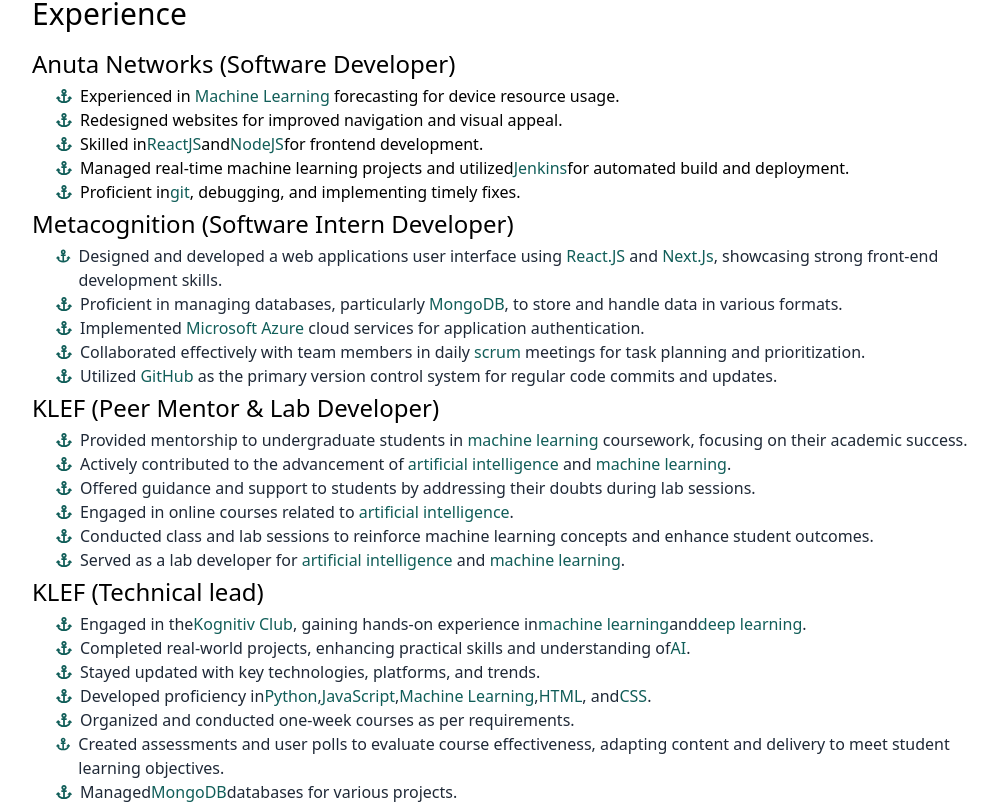
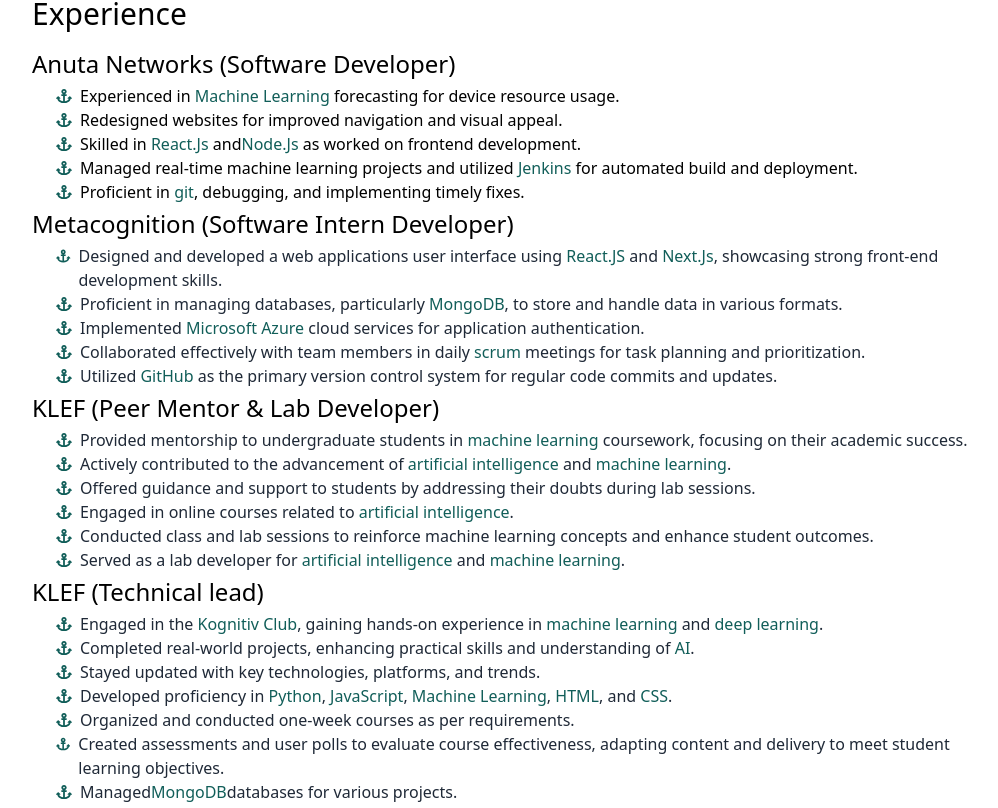
Before and after one commit to SameerRaja2331/portfolio, a Next.js app: page / in a window 1280 px wide. Shown: the part 952-1760 px from the top of the page, without its empty margins (128-1126 px from the left). Built offline with nearby package versions, Linux system fonts and the light colour scheme.

Commit message:
Stable Update-1.1

```diff
--- a/src/pages/index.js
+++ b/src/pages/index.js
@@ -109,21 +109,26 @@
               </li>
               <li className="flex items-start">
                 <FaAnchor text-2xl className="text-teal-800 mt-1 mr-2" />
-                Skilled in <span className="text-teal-800">
-                  ReactJS{" "}
-                </span>and <span className="text-teal-800">NodeJS </span>for
+                <p>
+                  Skilled in <span className="text-teal-800">React.Js</span> and
+                  <span className="text-teal-800">Node.Js</span> as worked on
                   frontend development.
+                </p>
               </li>
               <li className="flex items-start">
                 <FaAnchor text-2xl className="text-teal-800 mt-1 mr-2" />
-                Managed real-time machine learning projects and utilized{" "}
-                <span className="text-teal-800">Jenkins </span>
-                for automated build and deployment.
+                <p>
+                  Managed real-time machine learning projects and utilized
+                  <span className="text-teal-800"> Jenkins</span> for automated
+                  build and deployment.
+                </p>
               </li>
               <li className="flex items-start">
                 <FaAnchor text-2xl className="text-teal-800 mt-1 mr-2" />
+                <p>
                   Proficient in <span className="text-teal-800">git</span>,
                   debugging, and implementing timely fixes.
+                </p>
               </li>
             </ul>
             <h2 className="text-2xl py-1">
@@ -230,16 +235,20 @@
             <ul className="list-disc pl-6 text-gray-800">
               <li className="flex items-start">
                 <FaAnchor className="text-teal-800 mt-1 mr-2" />
+                <p>
                   Engaged in the{" "}
                   <span className="text-teal-800">Kognitiv Club</span>, gaining
                   hands-on experience in{" "}
                   <span className="text-teal-800">machine learning</span> and{" "}
                   <span className="text-teal-800">deep learning</span>.
+                </p>
               </li>
               <li className="flex items-start">
                 <FaAnchor className="text-teal-800 mt-1 mr-2" />
+                <p>
                   Completed real-world projects, enhancing practical skills and
                   understanding of <span className="text-teal-800">AI</span>.
+                </p>
               </li>
               <li className="flex items-start">
                 <FaAnchor className="text-teal-800 mt-1 mr-2" />
@@ -247,12 +256,14 @@
               </li>
               <li className="flex items-start">
                 <FaAnchor className="text-teal-800 mt-1 mr-2" />
+                <p>
                   Developed proficiency in{" "}
                   <span className="text-teal-800">Python</span>,{" "}
                   <span className="text-teal-800">JavaScript</span>,{" "}
                   <span className="text-teal-800">Machine Learning</span>,{" "}
                   <span className="text-teal-800">HTML</span>, and{" "}
                   <span className="text-teal-800">CSS</span>.
+                </p>
               </li>
               <li className="flex items-start">
                 <FaAnchor className="text-teal-800 mt-1 mr-2" />
@@ -260,9 +271,11 @@
               </li>
               <li className="flex items-start">
                 <FaAnchor className="text-teal-800 mt-1 mr-2" />
+                <p>
                   Created assessments and user polls to evaluate course
                   effectiveness, adapting content and delivery to meet student
                   learning objectives.
+                </p>
               </li>
               <li className="flex items-start">
                 <FaAnchor className="text-teal-800 mt-1 mr-2" />
```
Lines whose indentation alone changed are shown as unchanged.
